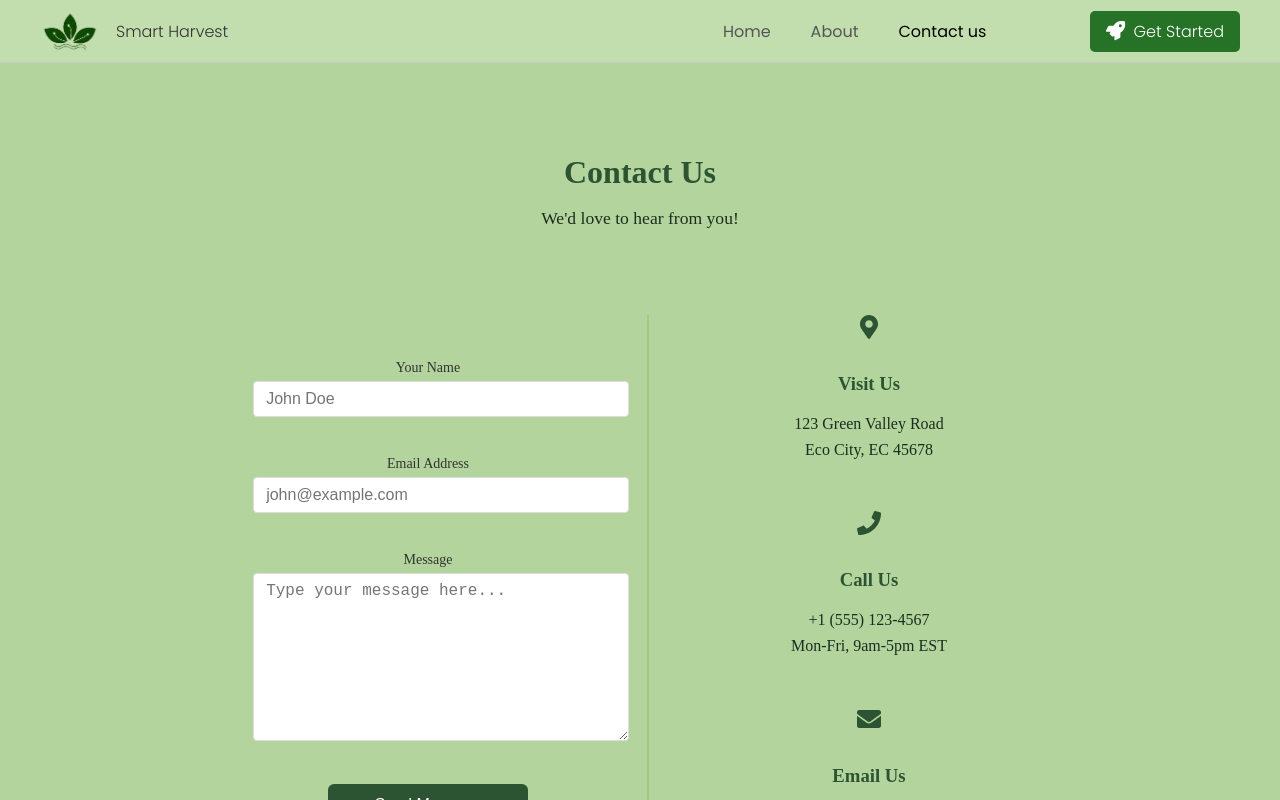
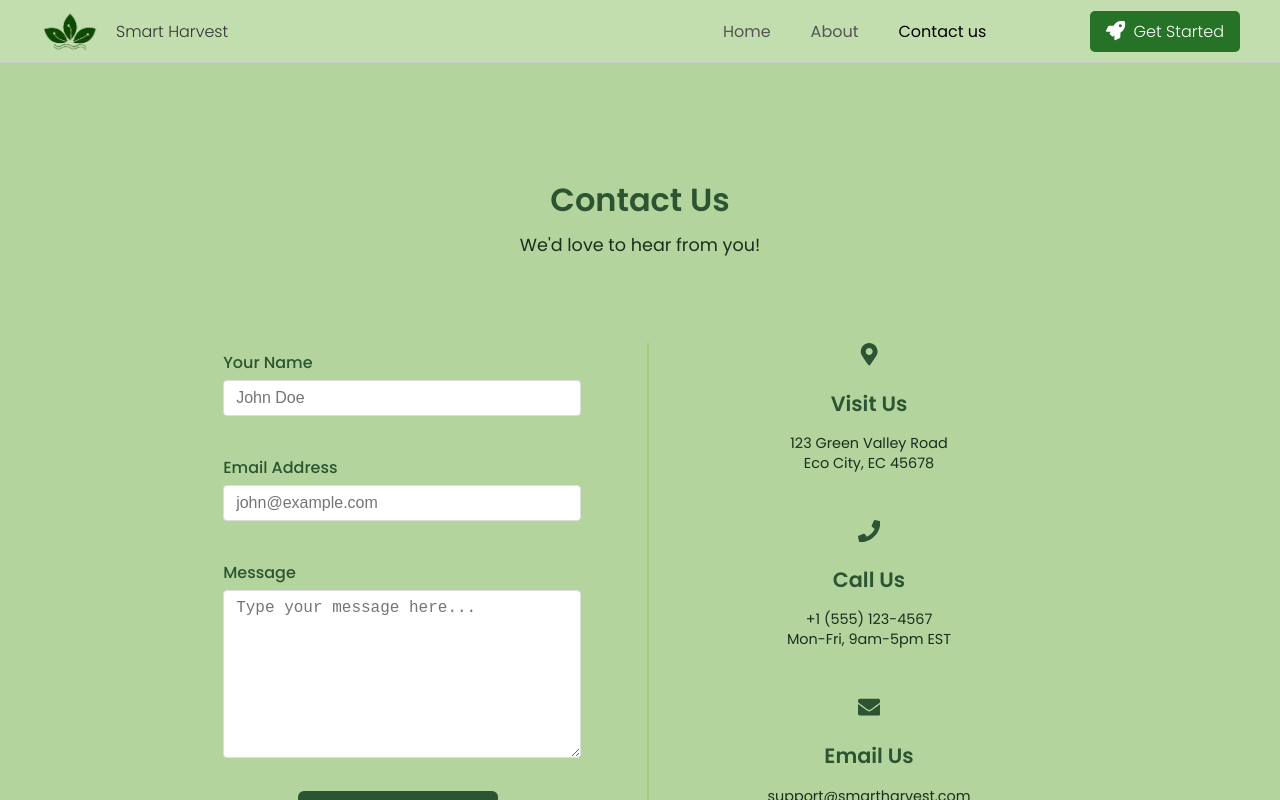
Before and after one commit to rayenomri123/smart-harvest, a React (Vite) app in the folder frontend/: page /contact in a window 1280 px wide. Shown: the top 800 px of the page. Built offline with nearby package versions, Linux system fonts and the light colour scheme.

Commit message:
Contact page layout fixed

```diff
--- a/frontend/src/components/DashboardSlider/DashboardSlider.css
+++ b/frontend/src/components/DashboardSlider/DashboardSlider.css
@@ -10,6 +10,13 @@
   transition: width 0.3s ease;
   z-index: 1000;
   overflow: hidden;
+  font-family: 'Inter', sans-serif;
+  font-weight: 400;
+}
+
+.dash-slider * {
+  font-weight: inherit;
+  font-family: inherit;
 }
 
 /* Open/Closed States (Desktop) */
@@ -58,11 +65,13 @@
 .dash-slider__profile-info h3 {
   margin: 0;
   font-size: 16px;
+  font-weight: 600;
 }
 
 .dash-slider__status {
   font-size: 12px;
   opacity: 0.8;
+  font-weight: 400;
 }
 
 /* Navigation */
@@ -82,6 +91,7 @@
   position: relative;
   text-decoration: none;
   color: inherit;
+  font-weight: 500;
 }
 
 .dash-slider__nav-item:hover {
@@ -90,7 +100,7 @@
 
 .dash-slider__nav-item--active {
   background-color: rgba(255, 255, 255, 0.2);
-  position: relative;
+  font-weight: 600 !important;
 }
 
 .dash-slider__nav-item--active::before {
@@ -145,10 +155,9 @@
   z-index: 1001;
 }
 
-.dash-slider__toggle:hover{
+.dash-slider__toggle:hover {
   background-color: #1f4124;
 }
-
 
 /* Positioning for Toggle Button (Desktop) */
 .dash-slider__toggle {
@@ -180,7 +189,6 @@
 
 /* Responsive Adjustments for Mobile Devices */
 @media (max-width: 768px) {
-  /* When open, slider takes 80% of viewport width */
   .dash-slider--open {
     width: 70%;
   }
@@ -190,7 +198,6 @@
     padding: 15px;
   }
 
-  /* Toggle button adjusts based on slider width */
   .dash-slider__toggle {
     left: 70%;
   }
--- a/frontend/src/components/DashboardSlider/DashboardSlider.jsx
+++ b/frontend/src/components/DashboardSlider/DashboardSlider.jsx
@@ -77,6 +77,7 @@ const DashboardSlider = () => {
                 className={({ isActive }) =>
                   `dash-slider__nav-item ${isActive ? "dash-slider__nav-item--active" : ""}`
                 }
+                style={{ fontWeight: 'inherit' }}
               >
                 <span className="dash-slider__nav-icon"><MdDashboard /></span>
                 <span>Dashboard</span>
@@ -88,6 +89,7 @@ const DashboardSlider = () => {
                 className={({ isActive }) =>
                   `dash-slider__nav-item ${isActive ? "dash-slider__nav-item--active" : ""}`
                 }
+                style={{ fontWeight: 'inherit' }}
               >
                 <span className="dash-slider__nav-icon"><MdOutlineSpa /></span>
                 <span>Plant Profile</span>
@@ -99,6 +101,7 @@ const DashboardSlider = () => {
                 className={({ isActive }) =>
                   `dash-slider__nav-item ${isActive ? "dash-slider__nav-item--active" : ""}`
                 }
+                style={{ fontWeight: 'inherit' }}
               >
                 <span className="dash-slider__nav-icon"><FiBell /></span>
                 <span>Notifications</span>
--- a/frontend/src/pages/ContactUs/ContactUs.css
+++ b/frontend/src/pages/ContactUs/ContactUs.css
@@ -5,6 +5,7 @@
   justify-content: center;
   background-color: transparent;
   padding: 2rem;
+  margin-bottom: 30px;
 }
 
 .contact-card {
@@ -25,12 +26,14 @@
   text-align: center;
   margin-bottom: 2rem;
   margin-bottom: 100px;
+  font-family: "poppins";
 }
 
 .contact-header h2 {
   color: var(--primary-green);
   font-size: 2rem;
-  margin-bottom: 0.5rem;
+  margin-bottom: -10px;
+  font-weight: 600;
 }
 
 .contact-subheader {
@@ -48,18 +51,30 @@
   justify-items: center;
   align-items: center;
 }
+label.formLabel {
+  text-align: left;
+  font-family: "Poppins", sans-serif; /* Fixed capitalization */
+  font-weight: 300;
+  font-size: 1rem;
+  color: var(--primary-green);
+}
 
+/* If still not working, add: */
+.form-group label.formLabel {
+  color: var(--primary-green) !important;
+}
 .contact-form {
   display: flex;
   flex-direction: column;
   align-items: center;
   gap: 1.5rem;
   width: 100%;
+  margin-right: 60px;
 }
 
 .form-input,
 .form-textarea {
-  width: 100%;
+  width: 95% !important;
   padding: 0.75rem;
   border: 1px solid var(--border-green);
   border-radius: 0.375rem;
@@ -90,6 +105,7 @@
   transition: all 0.3s ease;
   width: 100%;
   max-width: 200px;
+  margin-top: -10px;
 }
 
 .contact-button:hover {
@@ -117,18 +133,23 @@
 
 .info-icon {
   color: var(--primary-green);
-  font-size: 1.5rem;
+  font-size: 1.4rem;
+  margin-bottom: -15px;
 }
 
 .info-item h3 {
   color: var(--primary-green);
   margin-bottom: 0.5rem;
+  font-family: "poppins";
+  font-size: 1.3rem;
 }
 
 .info-item p {
   color: var(--text-dark);
-  line-height: 1.6;
+  line-height: 1.4;
+  font-size: 0.9rem;
   max-width: 300px;
+  font-family: "poppins";
 }
 
 @media (max-width: 768px) {
@@ -149,6 +170,10 @@
     padding: 1rem;
   }
 
+  .contact-form{
+    width: 100% !important; /* Force override */
+    margin-right: 22px; /* Center the form */
+  }
   .contact-card {
     padding: 1.5rem;
   }
--- a/frontend/src/pages/ContactUs/ContactUs.jsx
+++ b/frontend/src/pages/ContactUs/ContactUs.jsx
@@ -14,7 +14,7 @@ const ContactUs = () => {
         <div className="contact-content">
           <form className="contact-form">
             <div className="form-group">
-              <label htmlFor="name">Your Name</label>
+              <label htmlFor="name" className='formLabel'>Your Name</label>
               <input
                 type="text"
                 id="name"
@@ -24,7 +24,7 @@ const ContactUs = () => {
             </div>
 
             <div className="form-group">
-              <label htmlFor="email">Email Address</label>
+              <label htmlFor="email" className='formLabel'>Email Address</label>
               <input
                 type="email"
                 id="email"
@@ -34,7 +34,7 @@ const ContactUs = () => {
             </div>
 
             <div className="form-group">
-              <label htmlFor="message">Message</label>
+              <label htmlFor="message" className='formLabel'>Message</label>
               <textarea
                 id="message"
                 placeholder="Type your message here..."
--- a/frontend/src/pages/NotificatonsPage/NotificationsPage.css
+++ b/frontend/src/pages/NotificatonsPage/NotificationsPage.css
@@ -1,26 +1,25 @@
-.notif-page__container {
+.notifications-page-container {
   display: flex;
   min-height: 100vh;
   background-color: #f8eaf7;
   font-family: 'Inter', sans-serif;
 }
 
-.notif-page__main {
+.notifications-page-main {
   flex-grow: 1;
   padding: 2rem;
   max-width: 800px;
   margin: 0 auto;
 }
 
-.notif-page__content {
+.notifications-page-content {
   background: #f8eaf7;
   border-radius: 16px;
   padding: 2rem;
-
-  animation: fadeIn 0.3s ease-in-out;
+  animation: notifications-fade-in 0.3s ease-in-out;
 }
 
-.notif-page__header {
+.notifications-page-header {
   margin-bottom: 1.5rem;
   padding-bottom: 1rem;
   border-bottom: 2px solid #E5E7EB;
@@ -29,13 +28,13 @@
   align-items: center;
 }
 
-.notif-page__title {
+.notifications-page-title {
   font-size: 1.75rem;
   font-weight: 700;
   color: #1F2937;
 }
 
-.notif-page__count {
+.notifications-page-alert-count {
   font-size: 0.875rem;
   color: #6B7280;
   background: #E0E7FF;
@@ -44,38 +43,38 @@
   font-weight: 500;
 }
 
-.notif-page__list {
+.notifications-page-list {
   display: flex;
   flex-direction: column;
   gap: 1rem;
 }
 
-.notif-page__empty {
+.notifications-page-empty-state {
   text-align: center;
   padding: 3rem 1rem;
   color: #6B7280;
   background: #F9FAFB;
   border-radius: 12px;
   box-shadow: 0 2px 6px rgba(0, 0, 0, 0.05);
-  animation: fadeIn 0.3s ease-in-out;
+  animation: notifications-fade-in 0.3s ease-in-out;
 }
 
-.notif-page__empty-icon {
+.notifications-page-empty-icon {
   font-size: 3rem;
   margin-bottom: 1rem;
 }
 
-.notif-page__empty-text {
+.notifications-page-empty-text {
   font-size: 1.25rem;
   font-weight: 600;
   margin-bottom: 0.25rem;
 }
 
-.notif-page__empty-sub {
+.notifications-page-empty-subtext {
   font-size: 0.875rem;
 }
 
-@keyframes fadeIn {
+@keyframes notifications-fade-in {
   from {
     opacity: 0;
     transform: translateY(10px);
@@ -87,11 +86,11 @@
 }
 
 @media (max-width: 768px) {
-  .notif-page__main {
+  .notifications-page-main {
     padding: 1.25rem;
   }
 
-  .notif-page__content {
+  .notifications-page-content {
     padding: 1.5rem;
   }
 }
--- a/frontend/src/pages/NotificatonsPage/NotificationsPage.jsx
+++ b/frontend/src/pages/NotificatonsPage/NotificationsPage.jsx
@@ -61,23 +61,23 @@ const NotificationsPage = () => {
   };
 
   return (
-    <div className="notif-page__container">
+    <div className="notifications-page-container">
       <DashboardSlider />
-      <main className="notif-page__main">
-        <div className="notif-page__content">
-          <header className="notif-page__header">
-            <h1 className="notif-page__title">Plant Alerts</h1>
-            <span className="notif-page__count">
+      <main className="notifications-page-main">
+        <div className="notifications-page-content">
+          <header className="notifications-page-header">
+            <h1 className="notifications-page-title">Plant Alerts</h1>
+            <span className="notifications-page-alert-count">
               {notifications.length} active alerts
             </span>
           </header>
 
-          <section className="notif-page__list">
+          <section className="notifications-page-list">
             {notifications.length === 0 ? (
-              <div className="notif-page__empty">
-                <div className="notif-page__empty-icon">🌿</div>
-                <p className="notif-page__empty-text">All plants are happy!</p>
-                <p className="notif-page__empty-sub">No active alerts</p>
+              <div className="notifications-page-empty-state">
+                <div className="notifications-page-empty-icon">🌿</div>
+                <p className="notifications-page-empty-text">All plants are happy!</p>
+                <p className="notifications-page-empty-subtext">No active alerts</p>
               </div>
             ) : (
               notifications.map(notification => (
--- a/frontend/src/pages/SignIn/SignIn.css
+++ b/frontend/src/pages/SignIn/SignIn.css
@@ -22,18 +22,20 @@
   text-align: center;
   max-width: 400px;
   width: 100%;
+  font-family: "poppins";
 }
 
 .auth-header h1 {
-  font-size: 2rem;
+  font-size: 1.8rem;
   color: var(--primary-green);
-  margin-bottom: 0.5rem;
+  margin-bottom: -11px;
+
 }
 
 .auth-subheader {
   color: var(--text-dark);
   font-size: 1rem;
-  margin-bottom: 40px;
+  margin-bottom: 20px;
 }
 
 .signin-card {
--- a/frontend/src/pages/SignUp/SignUp.jsx
+++ b/frontend/src/pages/SignUp/SignUp.jsx
@@ -127,7 +127,7 @@ const SignUp = () => {
     <div className="signin-container">
       <br /><br /><br /><br />
       <div className="auth-header">
-        <h1>Sign up for free</h1>
+        <h1>Sign up to add user</h1>
         <p className="auth-subheader">
           Or{' '}
           <a href="/signin" className="signup-link">
```
Lines whose indentation alone changed are shown as unchanged.
